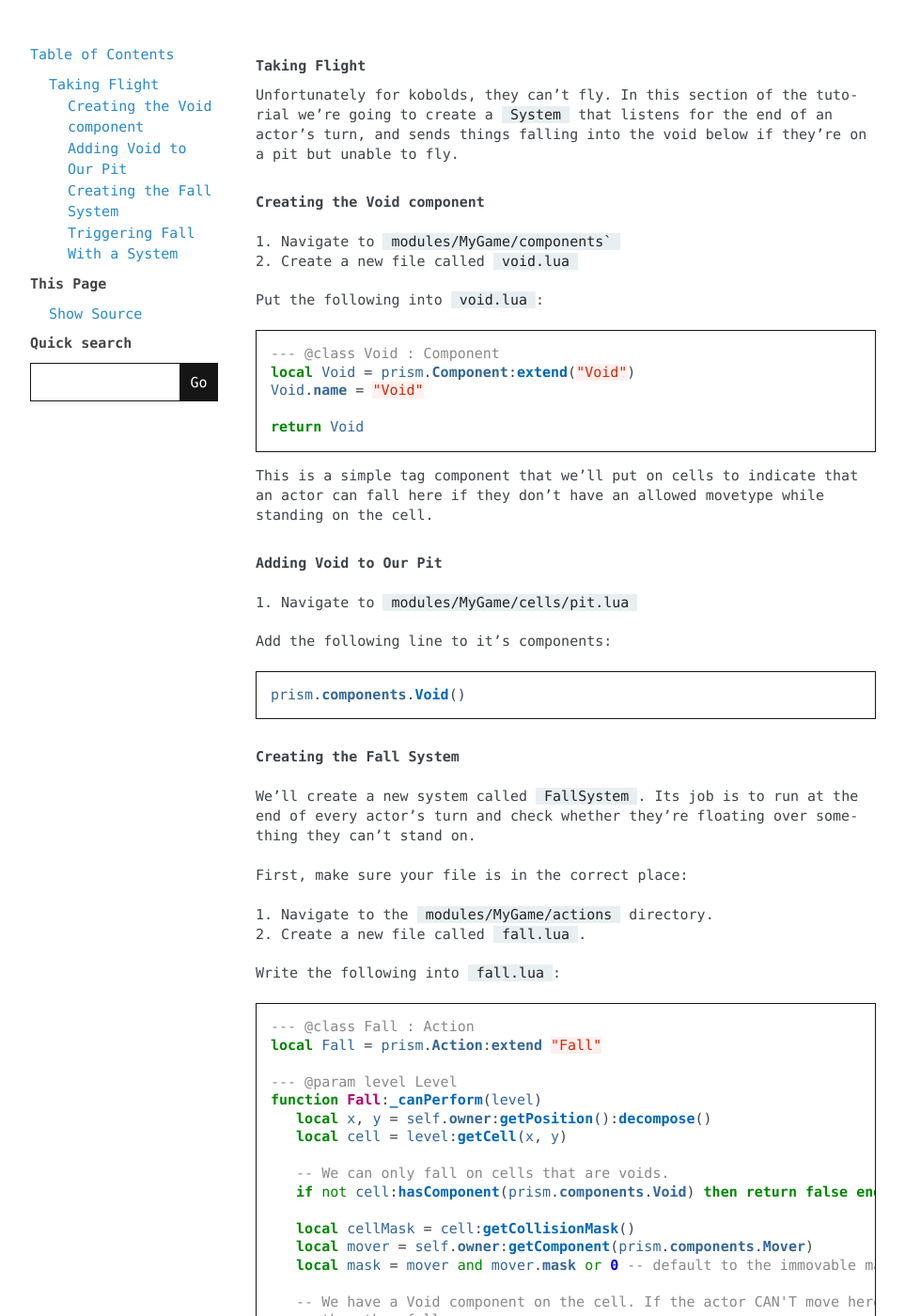
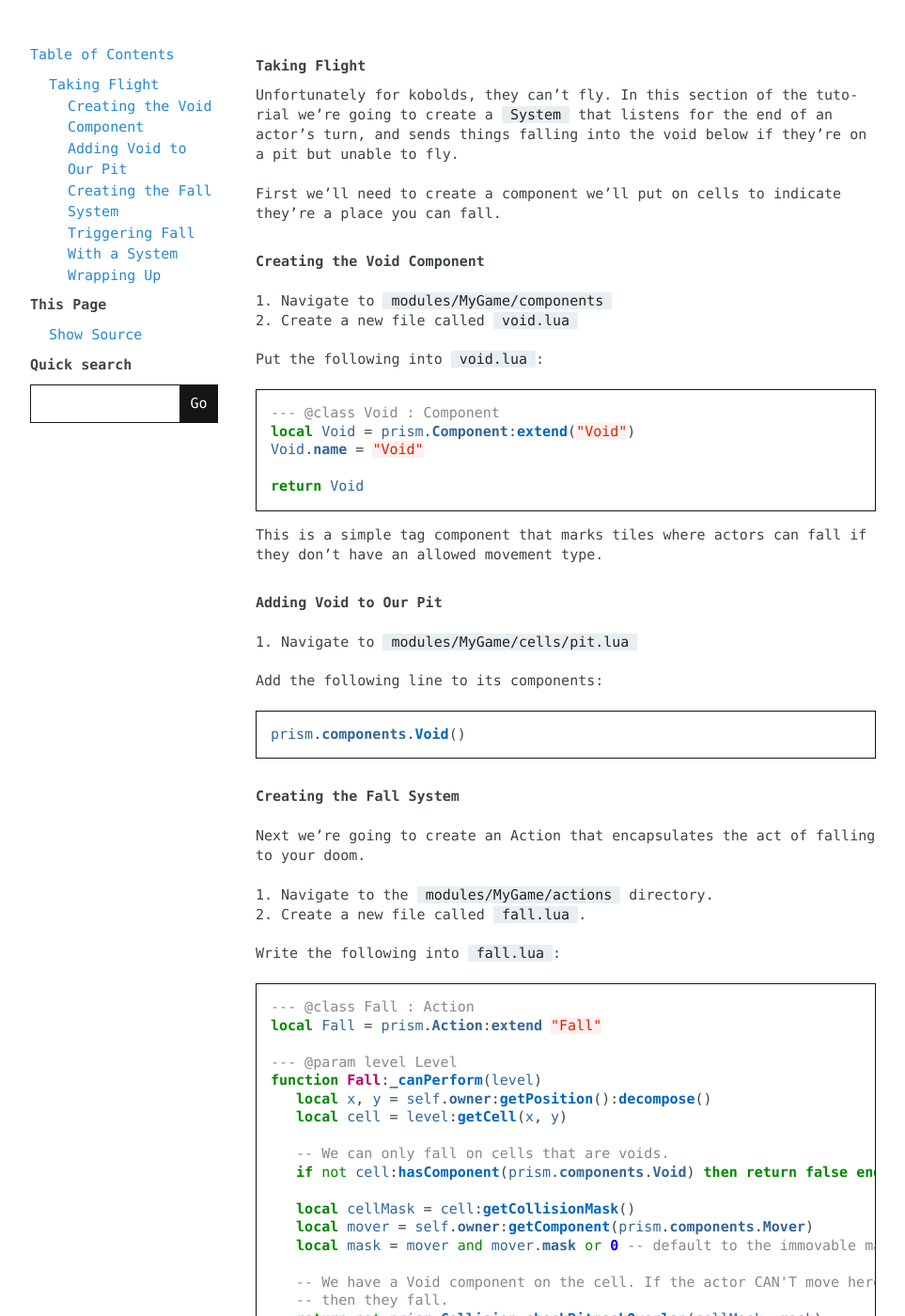
Before and after one commit to drewww/prism, a Sphinx documentation site: the page built from docs/source/making-a-roguelike/part2.rst, in a window 1280 px wide and 1400 px high. Shown: the whole window at 94% size, without its empty margins (148-1111 px from the left). Built offline with Sphinx 7.4.7, drawn with Linux system fonts in a browser that asks for light colours; pages that are not in the unit, such as notebooks, are missing from menus; cross-references to code outside the pages are shown as plain code; some of the changed text lies outside the part shown.

Commit message:
Fixed grammatical and formatting errors.

````diff
--- a/docs/source/making-a-roguelike/part2.rst
+++ b/docs/source/making-a-roguelike/part2.rst
@@ -5,10 +5,13 @@ Unfortunately for kobolds, they can't fly. In this section of the tutorial we're
 create a :lua:class:`System` that listens for the end of an actor's turn, and sends things
 falling into the void below if they're on a pit but unable to fly.
 
-Creating the Void component
+First we'll need to create a component we'll put on cells to indicate they're a place you
+can fall.
+
+Creating the Void Component
 ---------------------------
 
-1. Navigate to ``modules/MyGame/components```
+1. Navigate to ``modules/MyGame/components``
 2. Create a new file called ``void.lua``
 
 Put the following into ``void.lua``:
@@ -21,16 +24,14 @@ Put the following into ``void.lua``:
 
    return Void
 
-This is a simple tag component that we'll put on cells to indicate that
-an actor can fall here if they don't have an allowed movetype while standing
-on the cell.
+This is a simple tag component that marks tiles where actors can fall if they don’t have an allowed movement type.
 
 Adding Void to Our Pit
 ----------------------
 
 1. Navigate to ``modules/MyGame/cells/pit.lua``
 
-Add the following line to it's components:
+Add the following line to its components:
 
 .. code:: lua
 
@@ -39,9 +40,7 @@ Add the following line to it's components:
 Creating the Fall System
 ------------------------
 
-We'll create a new system called ``FallSystem``. Its job is to run at the end of every actor's turn and check whether they're floating over something they can't stand on.
-
-First, make sure your file is in the correct place:
+Next we're going to create an Action that encapsulates the act of falling to your doom.
 
 1. Navigate to the ``modules/MyGame/actions`` directory.
 2. Create a new file called ``fall.lua``.
@@ -121,13 +120,13 @@ With all that out the way let's add the Fall action's _perform.
       level:removeActor(self.owner) -- into the depths with you!
    end
 
-This ones simple, we remove the floating actor from the level.
+This one's simple, we remove the floating actor from the level.
 
 Triggering Fall With a System
 -----------------------------
 
 Okay so we've got the fall action done, but this isn't exactly something
-most actors are doing willingly. I doubt the kobold is going to opt to fall by itself.
+most actors are doing willingly. Kobolds aren’t exactly volunteering to fall into the void.
 
 Let's create a System to listen in and make sure things fall when they ought to.
 
@@ -156,10 +155,13 @@ Add the following code:
    return FallSystem
 
 When an actor moves we check if it should fall when it reaches it's destination. We're
-hooking into :lua:func:`System.onMove` which is trigged by Level whenever :lua:func:`Level:moveActor`
+hooking into :lua:func:`System.onMove` which is triggered by Level whenever :lua:func:`Level:moveActor`
 is called.
 
 See :lua:class:`System` for a listing of events you can hook into!
+
+Wrapping Up
+-----------
 
 With our FallSystem in place, kobolds and other unfortunate creatures will now tumble
 into the void if they end their turn standing on a pit they can’t fly over.
````
